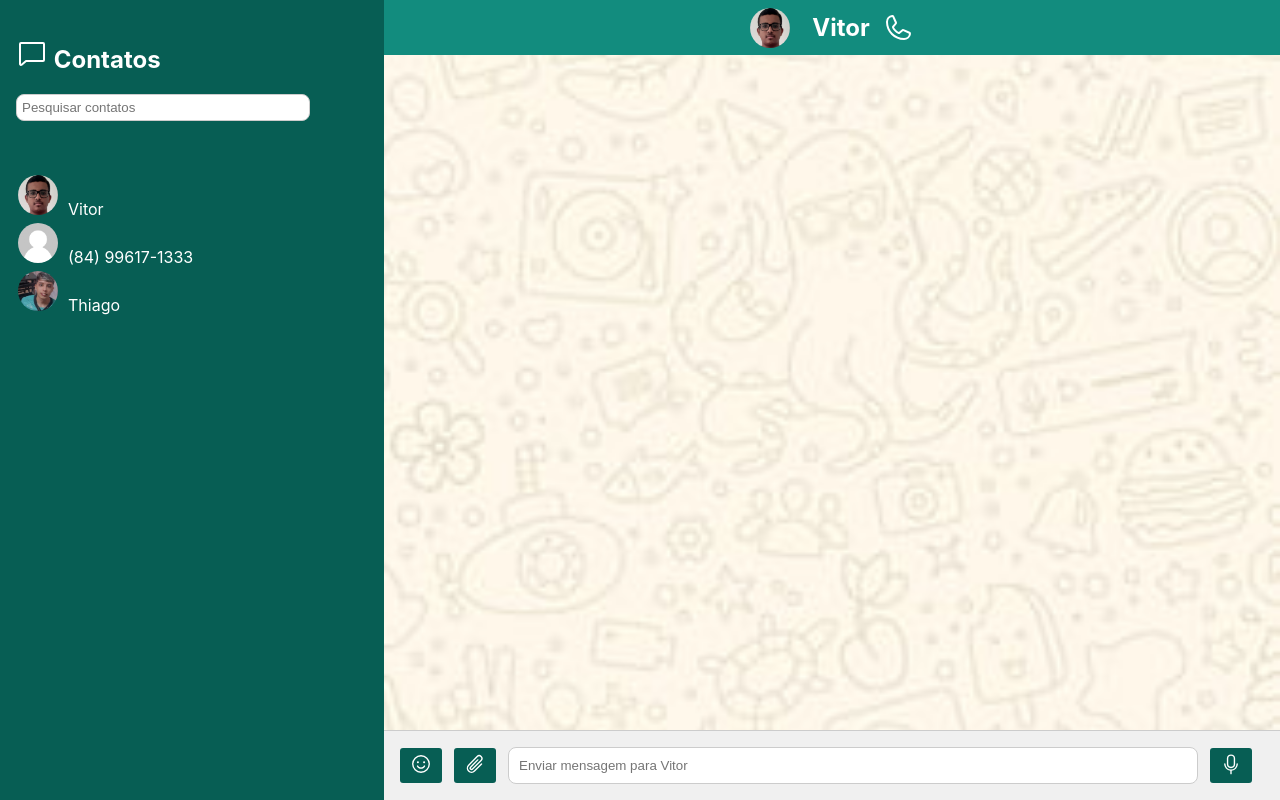
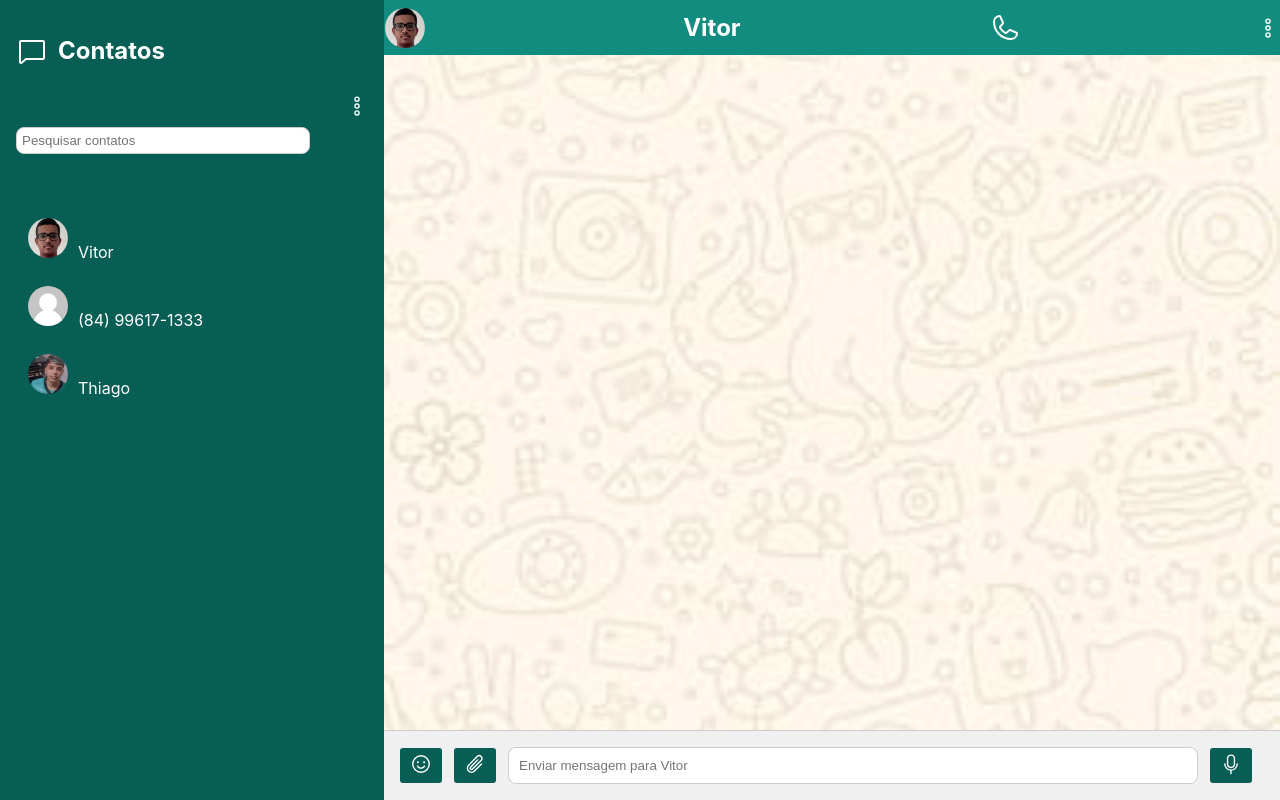
Before and after one commit to thfields/ChatWpp, a React (Vite) app: page / in a window 1280 px wide. Both pictures are taken after a click on the element "Vitor". Built offline with nearby package versions, Linux system fonts and the light colour scheme.

Commit message:
posição de itens

```diff
--- a/src/components/Chat/ZapChat.css
+++ b/src/components/Chat/ZapChat.css
@@ -1,5 +1,3 @@
-/* src/components/ZapChat.css */
-
 body, html {
   margin: 0;
   padding: 0;
@@ -16,7 +14,6 @@ body, html {
   background-repeat: no-repeat; /* Evitar repetição da imagem */
 }
 
-
 .sidebar {
   width: 30%;
   background-color: #075e54;
@@ -26,7 +23,19 @@ body, html {
 
 .sidebar-header {
   padding: 16px;
-  text-align: left;
+  display: flex;
+  flex-direction: column;
+}
+
+.sidebar-header-left {
+  display: flex;
+  align-items: center;
+  gap: 10px;
+}
+
+.sidebar-header-icon {
+  align-self: flex-end;
+  margin-top: 10px;
 }
 
 .contact-list {
@@ -35,7 +44,7 @@ body, html {
 }
 
 .contact {
-  padding: 2px;
+  padding: 12px;
   cursor: pointer;
 }
 
@@ -149,7 +158,7 @@ body, html {
 .contact-info {
   display: flex;
   align-items: center;
-  justify-content: center;
+  justify-content: space-between;
 }
 
 .search-input {
@@ -157,6 +166,7 @@ body, html {
   padding: 5px;
   border: 1px solid #ccc;
   border-radius: 8px;
+  margin-top: 10px;
 }
 
 .emoji-picker-react {
--- a/src/components/Chat/ZapChat.jsx
+++ b/src/components/Chat/ZapChat.jsx
@@ -1,10 +1,12 @@
 import { useState } from 'react';
 import './ZapChat.css';
-import { Chat, Paperclip, Phone, Smiley, DownloadSimple, Microphone } from "@phosphor-icons/react";
+import {
+  Chat, Paperclip, Phone, Smiley,
+  DownloadSimple, Microphone, DotsThreeOutlineVertical
+} from "@phosphor-icons/react";
 import Picker from 'emoji-picker-react';
-import InicialScreen from '../InicialSreen/InicialScreen'; // Importe o componente InicialScreen
+import InicialScreen from '../../pages/InicialScreen/InicialScreen'; // Importe o componente InicialScreen
 
-// Mapeamento de nomes de contatos para URLs das imagens de perfil
 const contactProfileImages = {
   "Vitor": "/src/assets/vitor.PNG",
   "(84) 99617-1333": "/src/assets/sem-foto.png",
@@ -88,7 +90,11 @@ const ZapChat = () => {
     <div className="whatsapp-layout">
       <div className="sidebar">
         <div className="sidebar-header">
-          <h2><Chat size={32} /> Contatos</h2>
+          <div className="sidebar-header-left">
+            <Chat size={32} />
+            <h2>Contatos</h2>
+          </div>
+          <DotsThreeOutlineVertical size={22} className="sidebar-header-icon" />
           <input
             type="text"
             placeholder="Pesquisar contatos"
@@ -114,7 +120,9 @@ const ZapChat = () => {
               {selectedContact && (
                 <div className="contact-info">
                   <img src={contactProfileImages[selectedContact]} alt={`${selectedContact}'s Profile`} className="profile-img" />
-                  <h2 className="contact-name">{selectedContact}</h2><Phone size={32} />
+                  <h2 className="contact-name">{selectedContact}</h2>
+                  <Phone size={32} />
+                  <DotsThreeOutlineVertical size={22} />
                 </div>
               )}
             </div>
```
Also changed, not shown: src/assets/whatsapp.png, src/pages/InicialSreen/InicialScreen.css (renamed from src/components/InicialSreen/InicialScreen.css), src/pages/InicialSreen/InicialScreen.jsx (renamed from src/components/InicialSreen/InicialScreen.jsx).
